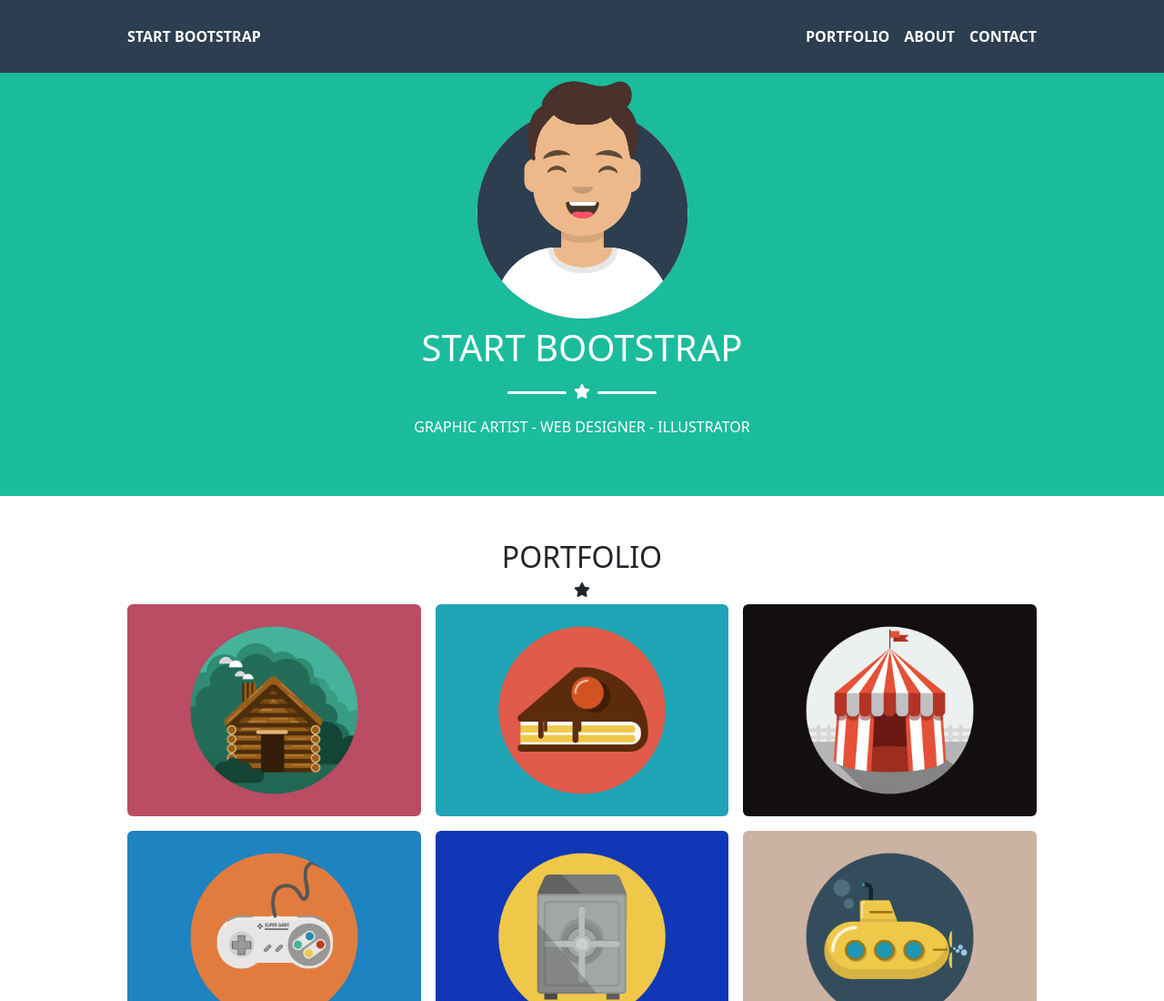
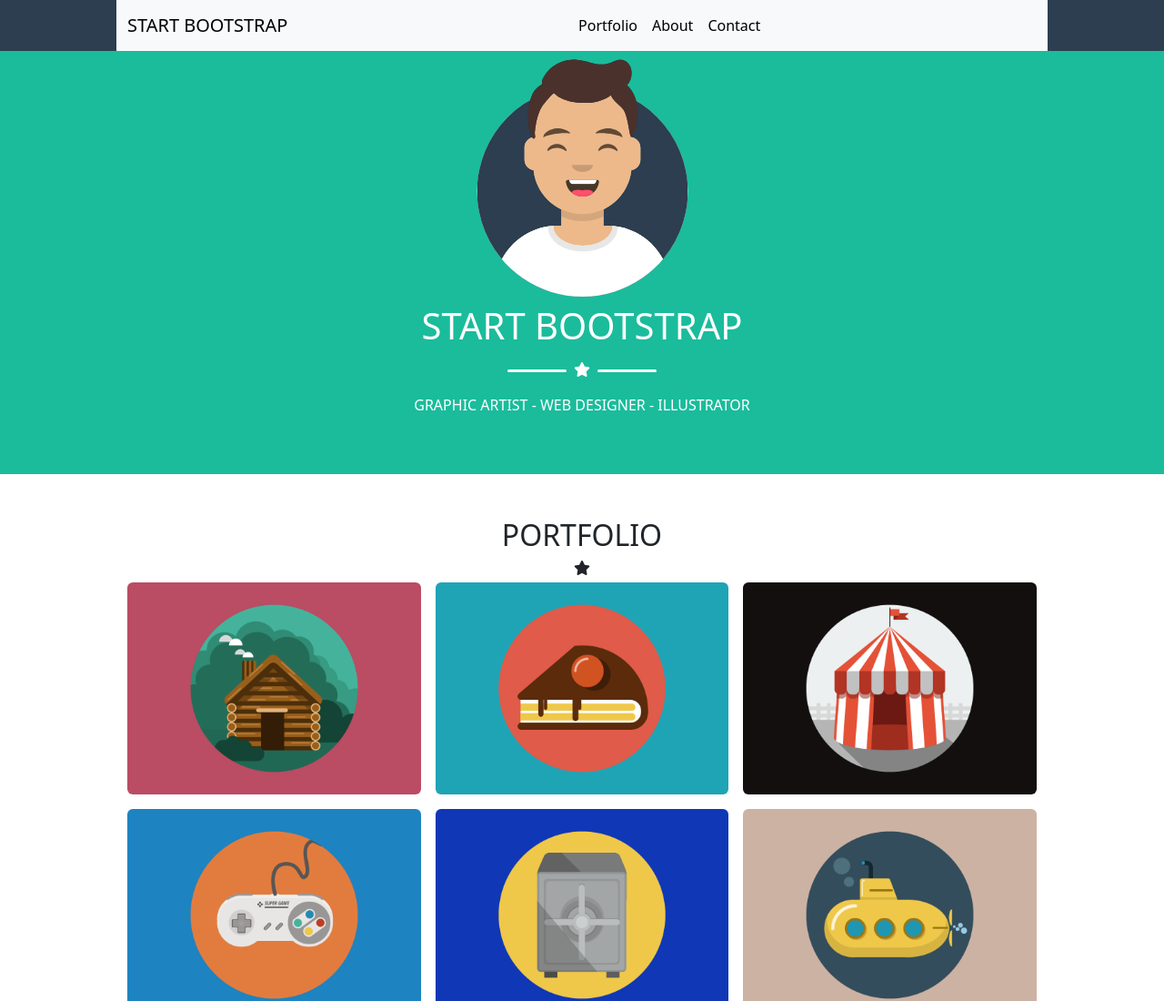
Before and after one commit to eugeniomalavasi/html-css-bootstrap-freelancer, a plain HTML site: page index.html in a window 1280 px wide. Shown: the top 1100 px of the page at 91% size. Drawn offline with nearby package versions, Linux system fonts and the light colour scheme.

Commit message:
feat: bootstrap navbar add

```diff
--- a/css/style.css
+++ b/css/style.css
@@ -20,35 +20,6 @@ ul {
 /* NAV LIST */
 header {
     background-color: var(--head-foot-clr);
-}
-
-nav {
-    background-color: var(--head-foot-clr);
-    color: white;
-    height: 80px;
-}
-
-nav button {
-    border: 1px solid white;
-    border-radius: 5px;
-    color: white;
-    background-color: var(--head-foot-clr);
-}
-
-.ms_logo {
-    margin: 0;
-    font-weight: 600;
-}
-
-header ul {
-    align-items: center;
-    margin: 0;
-}
-
-header a {
-    color: white;
-    text-decoration: none;
-    font-weight: 600;
 }
 
 /* HERO IMAGE SECTION */
--- a/index.html
+++ b/index.html
@@ -19,16 +19,36 @@
     <header>
         <!-- NAV MENU -->
         <div class="ms_container">
-            <nav class="container-fluid d-flex justify-content-between align-items-center">
-                <p class="ms_logo">START BOOTSTRAP</p>
-                <ul class="d-none d-md-flex gap-3">
-                    <li><a href="">PORTFOLIO</a></li>
-                    <li><a href="">ABOUT</a></li>
-                    <li><a href="">CONTACT</a></li>
-                </ul>
-                <button class="d-md-none">
-                    <i class="fa-solid fa-bars"></i>
-                </button>
+            <!-- bootstrap navbar -->
+            <nav class="navbar navbar-expand-lg bg-body-tertiary">
+                <!-- container -->
+                <div class="container-fluid">
+                    <!-- brand logo -->
+                    <a class="navbar-brand" href="#">START BOOTSTRAP</a>
+                    <!-- hamburger button -->
+                    <button class="navbar-toggler" type="button" data-bs-toggle="collapse"
+                        data-bs-target="#navbarSupportedContent" aria-controls="navbarSupportedContent"
+                        aria-expanded="false" aria-label="Toggle navigation">
+                        <!-- hamburger icon -->
+                        <span class="navbar-toggler-icon"></span>
+                    </button>
+                    <!-- navbar collapsed list -->
+                    <div class="collapse navbar-collapse" id="navbarSupportedContent">
+                        <ul class="navbar-nav me-auto ms-auto mb-2 mb-lg-0">
+                            <!-- nav item active -->
+                            <li class="nav-item">
+                                <a class="nav-link active" aria-current="page" href="#">Portfolio</a>
+                            </li>
+                            <li class="nav-item">
+                                <a class="nav-link active" aria-current="page" href="#">About</a>
+                            </li>
+                            <li class="nav-item">
+                                <a class="nav-link active" aria-current="page" href="#">Contact</a>
+                            </li>
+                        </ul>
+
+                    </div>
+                </div>
             </nav>
         </div>
     </header>
```
